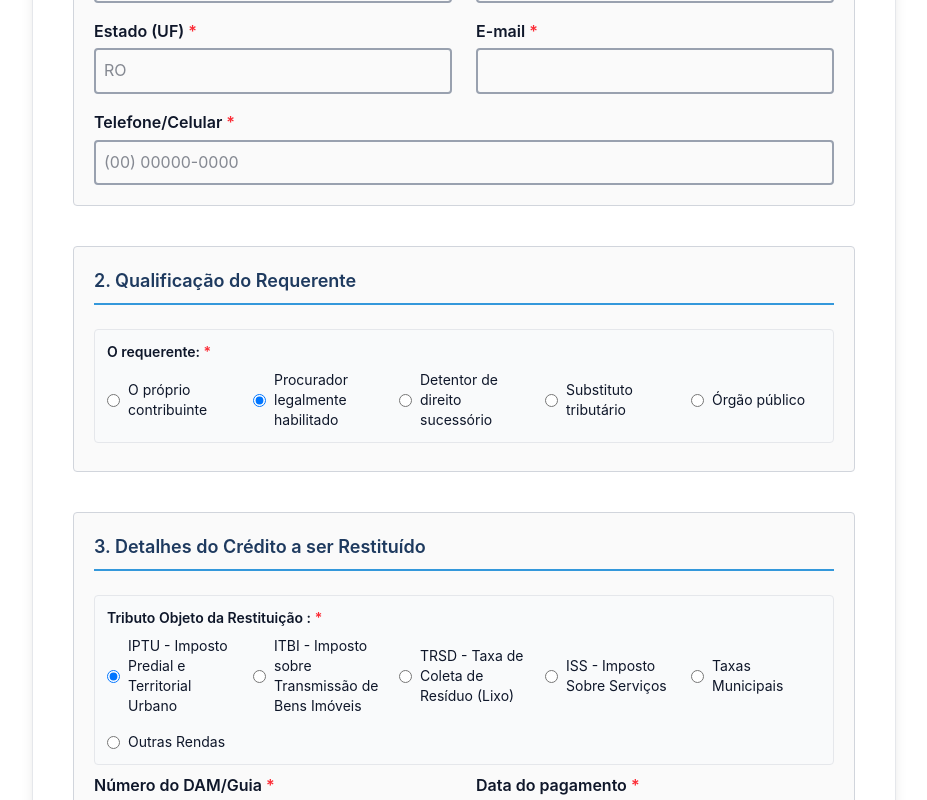
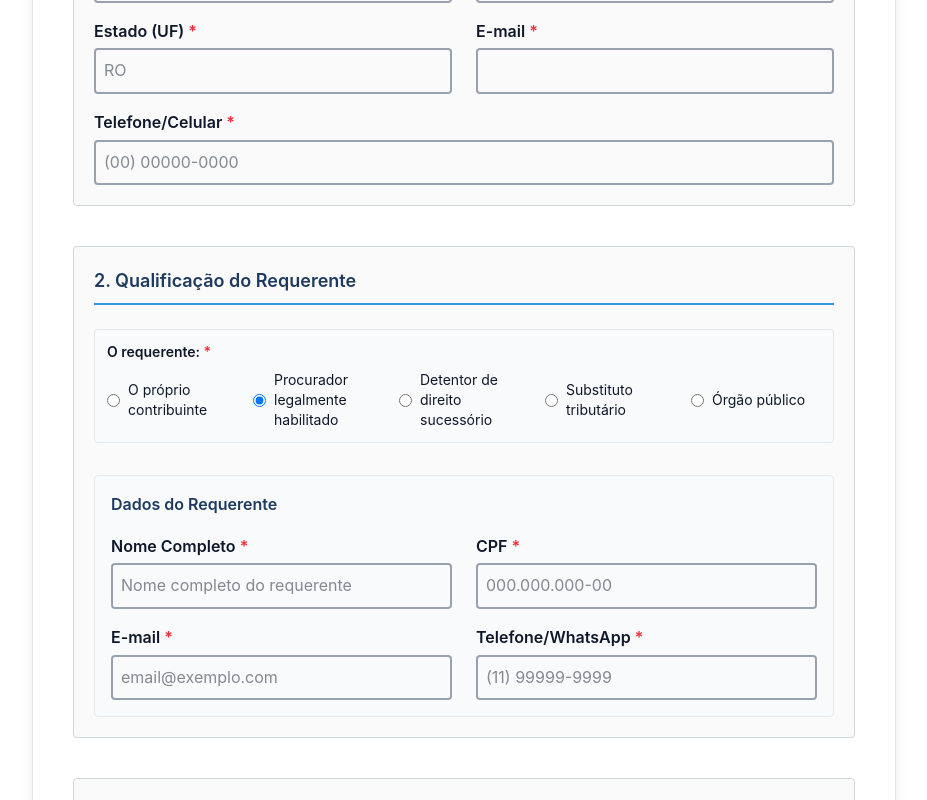
Before and after one commit to RomuloMaltez/form-restituicao, a Next.js app: page / in a window 1280 px wide. Both pictures are taken after a click on the label "Procurador legalmente habilitado". Shown: the part 917-1717 px from the top of the page, without its empty margins (176-1103 px from the left). Built offline with nearby package versions, Linux system fonts and the light colour scheme.

Commit message:
feat: add Applicant Data to session 2

```diff
--- a/src/components/Formulario/formQualificacao.tsx
+++ b/src/components/Formulario/formQualificacao.tsx
@@ -1,9 +1,19 @@
 "use client";
 
+import formater from "@/utils/formater";
 import { useFormContext } from "react-hook-form";
 
 export default function FormQualificacao() {
-  const { register } = useFormContext();
+  const {
+    register,
+    watch,
+    setValue,
+    formState: { errors },
+  } = useFormContext();
+
+  const qualificacao = watch("qualificacao");
+
+  const mostrarDadosRequerente = qualificacao !== "O próprio contribuinte";
 
   return (
     <section className="form-section p-5 bg-[#FAFAFA] border border-gray-300 rounded mt-10 mb-10">
@@ -16,6 +26,7 @@ export default function FormQualificacao() {
           <p className="font-semibold text-sm mb-2">
             O requerente: <span className="text-red-500">*</span>
           </p>
+
           <div className="grid grid-cols-1 sm:grid-cols-2 md:grid-cols-3 lg:grid-cols-5 gap-4">
             <label className="flex items-center gap-2 text-sm cursor-pointer">
               <input
@@ -23,7 +34,7 @@ export default function FormQualificacao() {
                 value="O próprio contribuinte"
                 {...register("qualificacao")}
                 defaultChecked
-              />{" "}
+              />
               O próprio contribuinte
             </label>
 
@@ -32,7 +43,7 @@ export default function FormQualificacao() {
                 type="radio"
                 value="Procurador legalmente habilitado"
                 {...register("qualificacao")}
-              />{" "}
+              />
               Procurador legalmente habilitado
             </label>
 
@@ -41,7 +52,7 @@ export default function FormQualificacao() {
                 type="radio"
                 value="Detentor de direito sucessório"
                 {...register("qualificacao")}
-              />{" "}
+              />
               Detentor de direito sucessório
             </label>
 
@@ -50,7 +61,7 @@ export default function FormQualificacao() {
                 type="radio"
                 value="Substituto tributário"
                 {...register("qualificacao")}
-              />{" "}
+              />
               Substituto tributário
             </label>
 
@@ -59,11 +70,119 @@ export default function FormQualificacao() {
                 type="radio"
                 value="Órgão público"
                 {...register("qualificacao")}
-              />{" "}
+              />
               Órgão público
             </label>
           </div>
         </div>
+
+        {/* CAMPOS CONDICIONAIS */}
+
+        {mostrarDadosRequerente && (
+          <div className="col-span-full bg-gray-50 p-4 rounded border border-gray-200 mt-2">
+            <h4 className="font-semibold mb-4 text-[#2c3e50]">
+              Dados do Requerente
+            </h4>
+
+            <div className="grid grid-cols-1 md:grid-cols-2 gap-x-6 gap-y-4">
+              {/* Nome */}
+              <div>
+                <label className="block font-semibold mb-1">
+                  Nome Completo <span className="text-red-500">*</span>
+                </label>
+                <input
+                  {...register("req_nome")}
+                  className={`w-full border-2 rounded p-2 ${
+                    errors.req_nome ? "border-red-500" : "border-gray-400"
+                  }`}
+                  placeholder="Nome completo do requerente"
+                />
+
+                {errors.req_nome && (
+                  <p className="text-red-500 text-sm">
+                    {errors.req_nome.message as string}
+                  </p>
+                )}
+              </div>
+
+              {/* CPF */}
+              <div>
+                <label className="block font-semibold mb-1">
+                  CPF <span className="text-red-500">*</span>
+                </label>
+
+                <input
+                  {...register("req_cpf")}
+                  placeholder="000.000.000-00"
+                  onChange={(e) =>
+                    setValue("req_cpf", formater.cpfCnpj(e.target.value), {
+                      shouldValidate: true,
+                    })
+                  }
+                  className={`w-full border-2 rounded p-2 ${
+                    errors.req_cpf ? "border-red-500" : "border-gray-400"
+                  }`}
+                />
+
+                {errors.req_cpf && (
+                  <p className="text-red-500 text-sm">
+                    {errors.req_cpf.message as string}
+                  </p>
+                )}
+              </div>
+
+              {/* Email */}
+              <div>
+                <label className="block font-semibold mb-1">
+                  E-mail <span className="text-red-500">*</span>
+                </label>
+
+                <input
+                  {...register("req_email")}
+                  type="email"
+                  placeholder="email@exemplo.com"
+                  className={`w-full border-2 rounded p-2 ${
+                    errors.req_email ? "border-red-500" : "border-gray-400"
+                  }`}
+                />
+
+                {errors.req_email && (
+                  <p className="text-red-500 text-sm">
+                    {errors.req_email.message as string}
+                  </p>
+                )}
+              </div>
+
+              {/* Telefone */}
+              <div>
+                <label className="block font-semibold mb-1">
+                  Telefone/WhatsApp <span className="text-red-500">*</span>
+                </label>
+
+                <input
+                  {...register("req_telefone")}
+                  placeholder="(11) 99999-9999"
+                  className={`w-full border-2 rounded p-2 ${
+                    errors.req_telefone ? "border-red-500" : "border-gray-400"
+                  }`}
+                  onChange={(e) =>
+                    setValue(
+                      "req_telefone",
+                      formater.telefone(e.target.value),
+                      { shouldValidate: true },
+                    )
+                  }
+                />
+
+                {errors.req_telefone && (
+                  <p className="text-red-500 text-sm">
+                    {errors.req_telefone.message as string}
+                  </p>
+                )}
+              </div>
+            </div>
+          </div>
+        )}
       </div>
     </section>
   );
--- a/src/schema/formSchema.ts
+++ b/src/schema/formSchema.ts
@@ -7,14 +7,12 @@ import { dados } from "./dadosSchema";
 import { notificacaoSchema } from "./notificacaoSchema";
 import { termos_declaracao } from "./termosDeclaracao";
 
-export const schema = z.object({
-  ...identidadeSchema.shape,
-  ...qualificacaoSchema.shape,
-  ...detalheSchema.shape,
-  ...motivacaoSchema.shape,
-  ...dados.shape,
-  ...notificacaoSchema.shape,
-  ...termos_declaracao.shape,
-});
+export const schema = identidadeSchema
+  .and(qualificacaoSchema)
+  .and(detalheSchema)
+  .and(motivacaoSchema)
+  .and(dados)
+  .and(notificacaoSchema)
+  .and(termos_declaracao);
 
 export type FormData = z.infer<typeof schema>;
--- a/src/schema/qualificacaoSchema.ts
+++ b/src/schema/qualificacaoSchema.ts
@@ -1,19 +1,49 @@
 import { z } from "zod";
 
-export const qualificacaoSchema = z.object({
-  qualificacao: z
-    .string()
-    .refine(
-      (value) =>
-        [
-          "O próprio contribuinte",
-          "Procurador legalmente habilitado",
-          "Detentor de direito sucessório",
-          "Substituto tributário",
-          "Órgão público",
-        ].includes(value),
-      {
-        message: "Qualificação inválida",
-      },
-    ),
-});
+export const qualificacaoSchema = z
+  .object({
+    qualificacao: z.string(),
+
+    req_nome: z.string().optional(),
+    req_cpf: z.string().optional(),
+    req_email: z.string().optional(),
+    req_telefone: z.string().optional(),
+  })
+  .superRefine((data, ctx) => {
+    if (data.qualificacao !== "O próprio contribuinte") {
+      if (!data.req_nome || data.req_nome.length < 4) {
+        ctx.addIssue({
+          path: ["req_nome"],
+          code: "custom",
+          message: "Nome obrigatório",
+        });
+      }
+
+      if (!data.req_cpf || data.req_cpf.replace(/\D/g, "").length !== 11) {
+        ctx.addIssue({
+          path: ["req_cpf"],
+          code: "custom",
+          message: "CPF inválido",
+        });
+      }
+
+      if (!data.req_email) {
+        ctx.addIssue({
+          path: ["req_email"],
+          code: "custom",
+          message: "E-mail obrigatório",
+        });
+      }
+
+      if (
+        !data.req_telefone ||
+        ![10, 11].includes(data.req_telefone.replace(/\D/g, "").length)
+      ) {
+        ctx.addIssue({
+          path: ["req_telefone"],
+          code: "custom",
+          message: "Telefone inválido",
+        });
+      }
+    }
+  });
```
